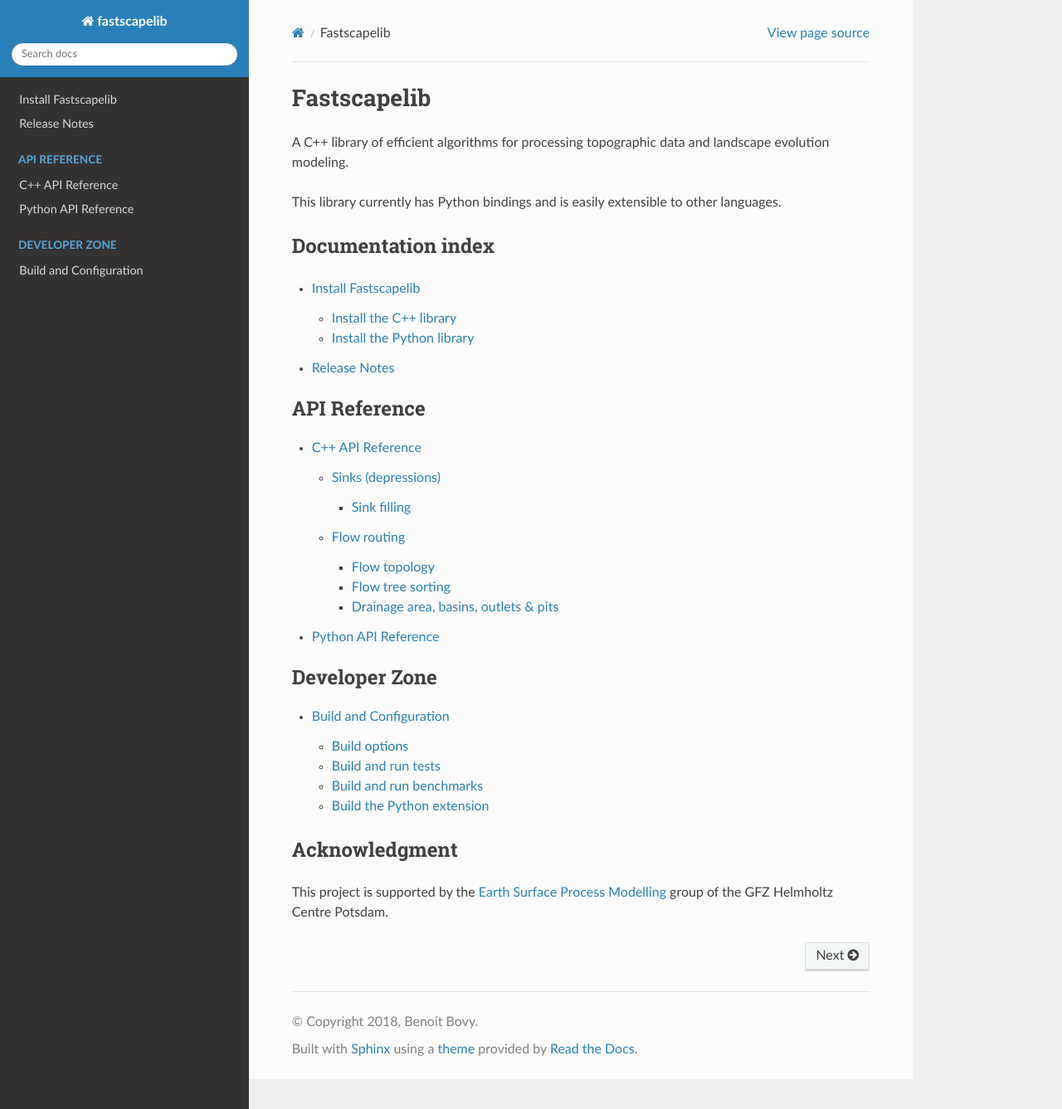
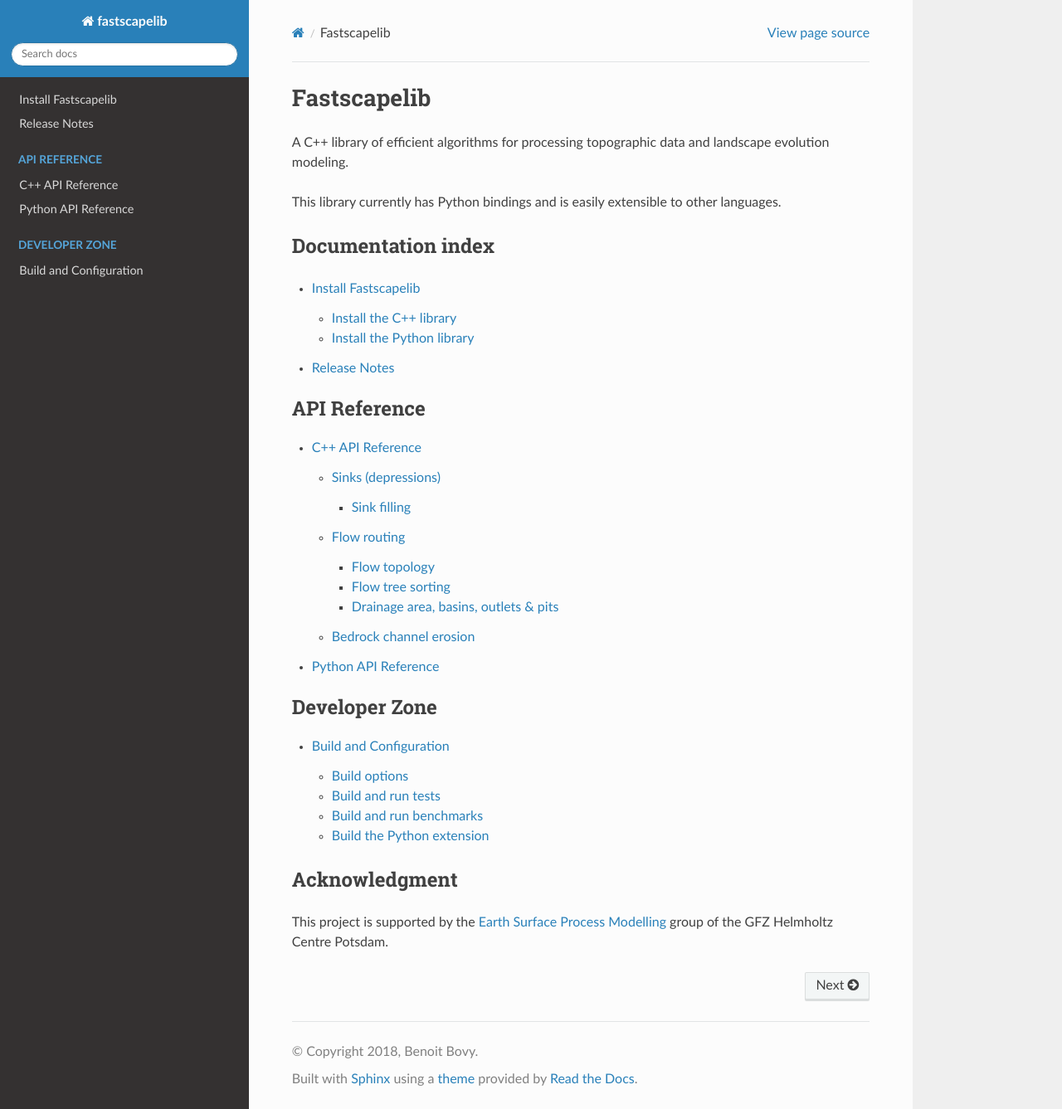
Before and after one commit to fastscape-lem/fastscapelib, a Sphinx documentation site: the page built from doc/source/index.rst, in a window 1280 px wide and 1337 px high. Shown: the whole window at 83% size. Built offline with Sphinx 7.4.7 and the Read the Docs theme 2.0.0, drawn with Linux system fonts in a browser that asks for light colours.

```diff
--- a/doc/source/api_cpp.rst
+++ b/doc/source/api_cpp.rst
@@ -86,3 +86,9 @@ Drainage area, basins, outlets & pits
 
 .. doxygenfunction:: fastscapelib::compute_drainage_area(xtensor_t<D>&, const xtensor_t<S>&, const xtensor_t<R>&, double, double)
    :project: fastscapelib
+
+Bedrock channel erosion
+-----------------------
+
+.. doxygenfunction:: fastscapelib::erode_stream_power
+   :project: fastscapelib
```
Also changed, not shown: 1 other file.
